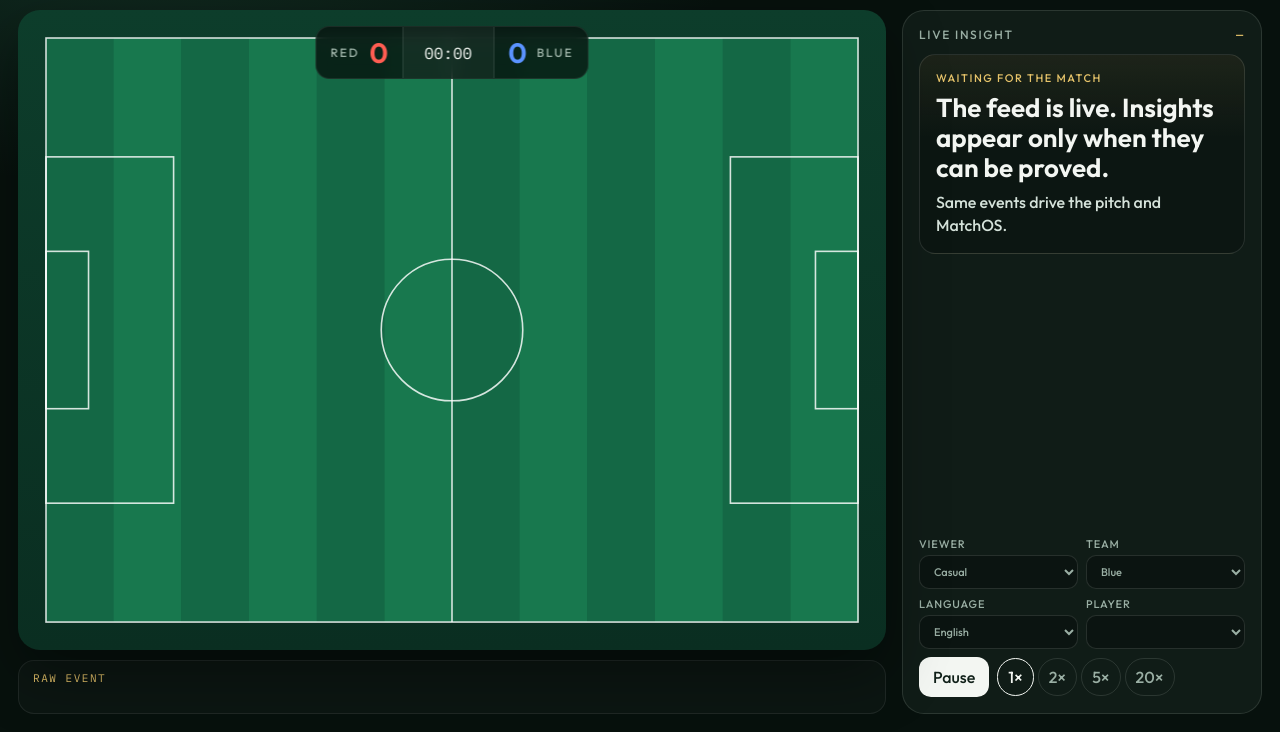
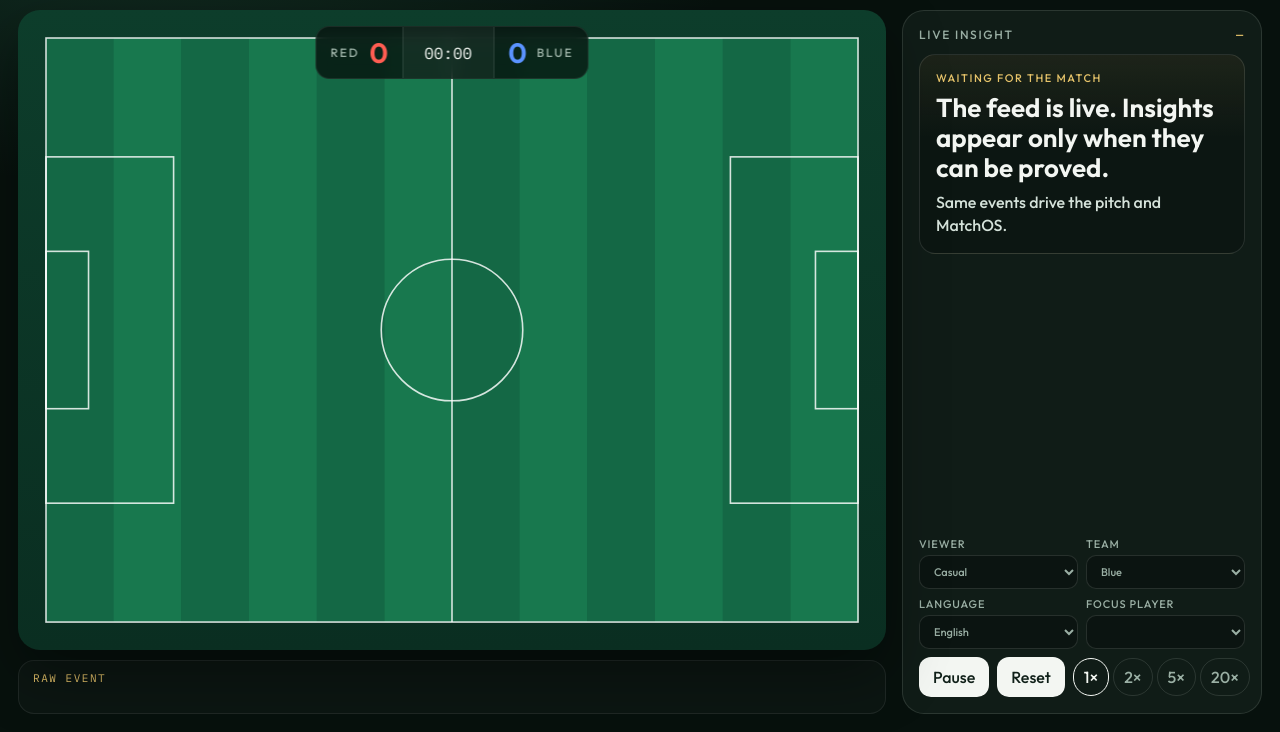
Before and after one commit to shantanu1singh/matchos, a plain HTML site: page matchos/web/index.html in a window 1280 px wide. Shown: the part 68-800 px from the top of the page. Drawn offline with Linux system fonts and the light colour scheme; files that its build step writes are made by us from their sources; files whose address does not match are found by name.

Commit message:
Add reset and match incident surfaces

```diff
--- a/matchos/web/index.html
+++ b/matchos/web/index.html
@@ -37,6 +37,7 @@
             </div>
             <canvas id="pitch"></canvas>
             <div class="goal-flash" id="goal-flash">Goal</div>
+            <div class="incident-flash" id="incident-flash" aria-live="polite"></div>
           </div>
           <div class="raw-event" id="raw-event">
             <p class="kicker">Raw event</p>
@@ -78,11 +79,12 @@
                 <option value="hi">Hindi</option>
               </select>
             </label>
-            <label>Player
+            <label>Focus player
               <select id="player"></select>
             </label>
             <div class="transport">
               <button id="pause" type="button">Pause</button>
+              <button id="reset" type="button" class="secondary">Reset</button>
               <div class="speeds" id="speeds"></div>
             </div>
           </div>
```
